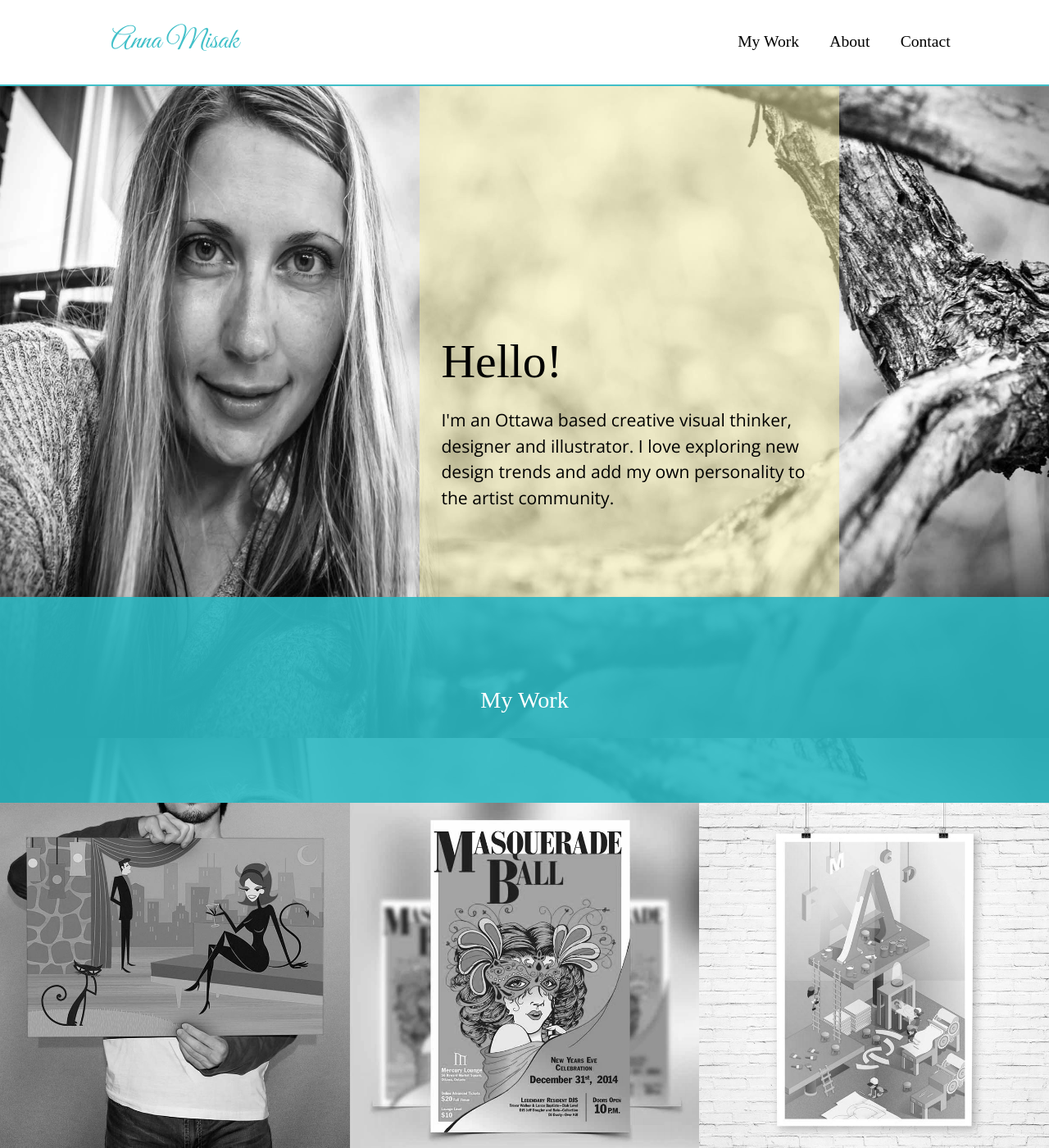
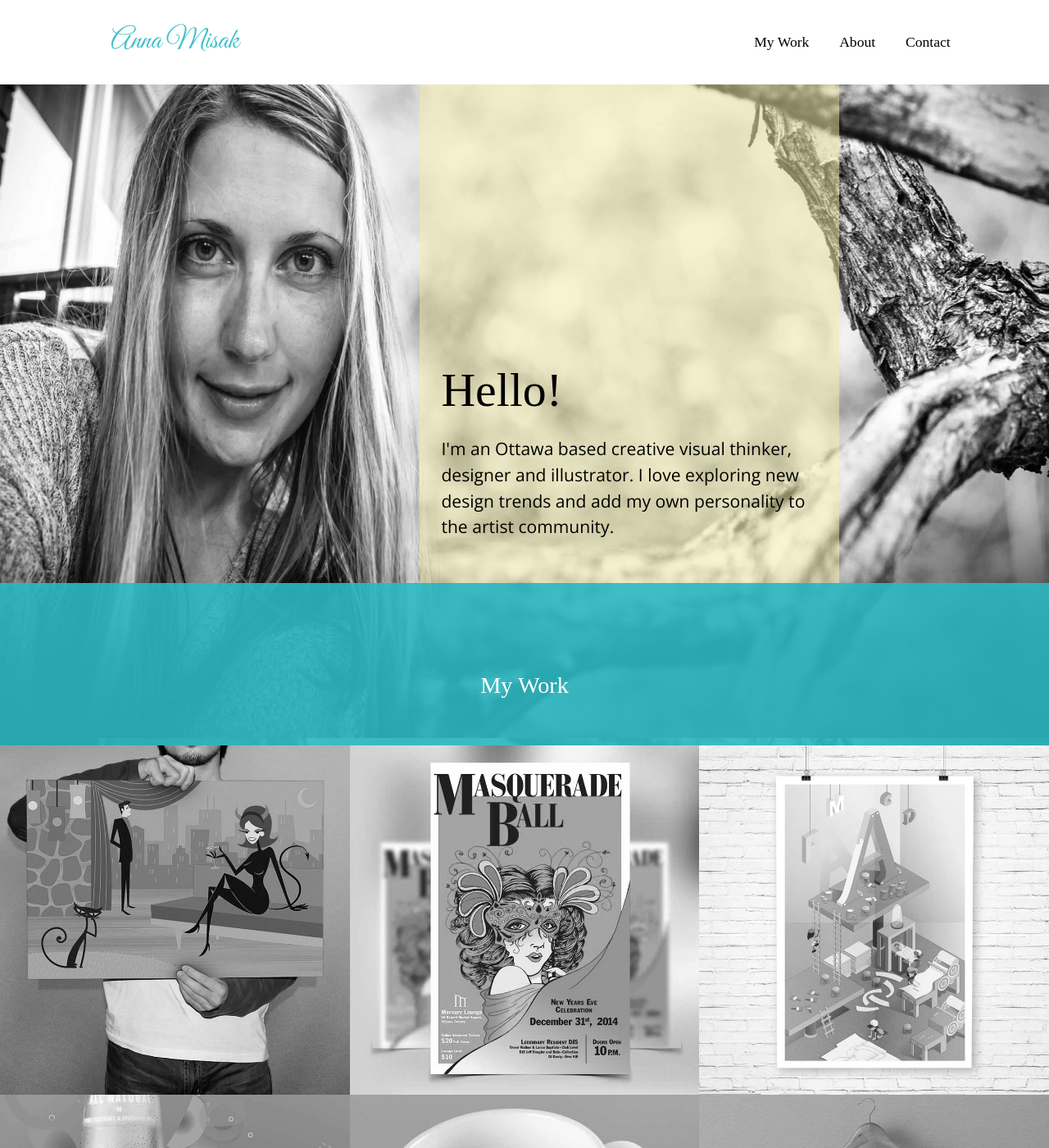
Before and after one commit to annamisak/annamisak, a Jekyll site: the page built from index.html, in a window 1280 px wide and 1400 px high. Shown: the whole window at 82% size. Built offline with Jekyll 4.4.1, drawn with Linux system fonts in a browser that asks for light colours; some web fonts are replaced; Markdown is read by kramdown in place of the engine named in the settings.

Commit message:
Div tag position adjustment

```diff
--- a/_includes/css/nav.css
+++ b/_includes/css/nav.css
@@ -13,7 +13,6 @@ header {
     position: fixed;
     width: 100%;
     z-index: 10;
-    border-bottom: 2px solid rgba(45, 185, 195, .9);
     text-align: center;
 }
 
--- a/_includes/nav.html
+++ b/_includes/nav.html
@@ -1,5 +1,5 @@
     <nav class="unit gutter-1-2 unit-xs-1 unit-s-1 unit-m-2-3 unit-l-2-3" id="navigation" role="navigation">
-        <ul class="nav font-family mega push-0">
+        <ul class="nav font-family kilo push-0">
             <li><a class="{% if page.url == 'index.html#mywork' %}current{% endif %} island-1-2" href="{{site.baseurl}}/index.html#mywork">My Work</a></li>
             <li><a class="{% if page.url == 'index.html#about' %}current{% endif %} island-1-2" href="{{site.baseurl}}/index.html#about">About</a></li>
             <li><a class="{% if page.url == 'index.html#contact' %}current{% endif %} island-1-2" href="{{site.baseurl}}/index.html#contact">Contact</a></li>
--- a/index.html
+++ b/index.html
@@ -5,20 +5,20 @@ priority: 1.0
 ---
 
 <main id="main" role="main">
-  <article class="welcome">
+  <article class="welcome pad-top">
     <div>
       <img class="pad-t-5 display" src="{{site.baseurl}}/img/anna-misak-bg-copy.jpg" alt="Photo of Anna">
-      <h2 class="gutter yotta pad-t-3 font-family">Hello!</h2>
+      <h2 class="gutter yotta pad-t-5 font-family">Hello!</h2>
       <p class="gutter giga">I'm an Ottawa based creative visual thinker, designer and illustrator. I love exploring new design trends and add my own personality to the artist community.</p>
+      <div class="pad-bottom" id="mywork"></div>
     </div>
-    <div class="pad-t-3" id="mywork"></div>
   </article>
 
   <article class="portfolio white">
     <div class="island wrapper text-center">
       <h3 class="peta pad-t-3 font-family">My Work</h3>
     </div>
-    <div class="grid pad-t-2">
+    <div class="grid pad-t-1">
       {% for mywork in site.categories.illustration %}
         <div class="unit unit-s-1 unit-m-1-2 unit-l-1-3">
             <a href="{{site.baseurl}}{{mywork.url}}"><img class="grayscale" src="{{site.baseurl}}/img/{{mywork.image}}" alt="{{mywork.alt}}"></a>
```
Also changed, not shown: _includes/css/main.css (+1 -7 lines), _includes/css/media.css (+1 -11 lines).
